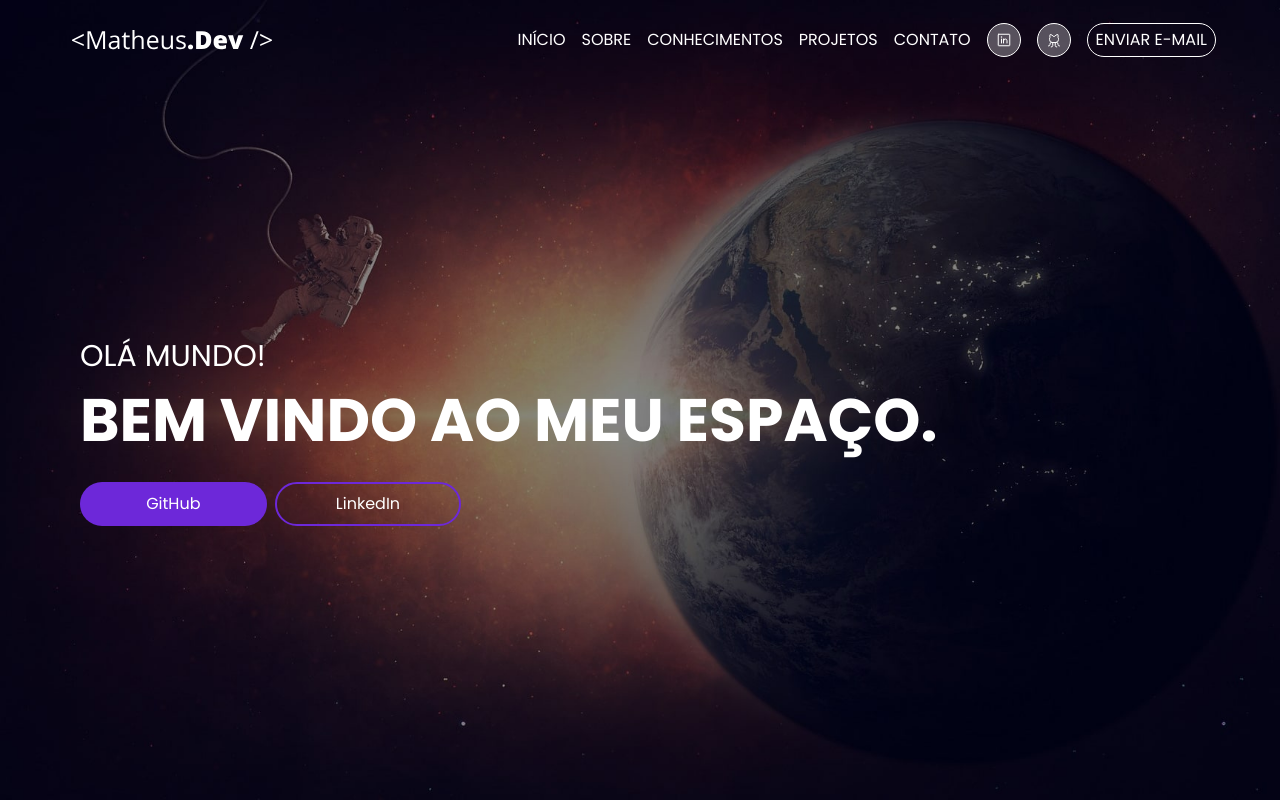
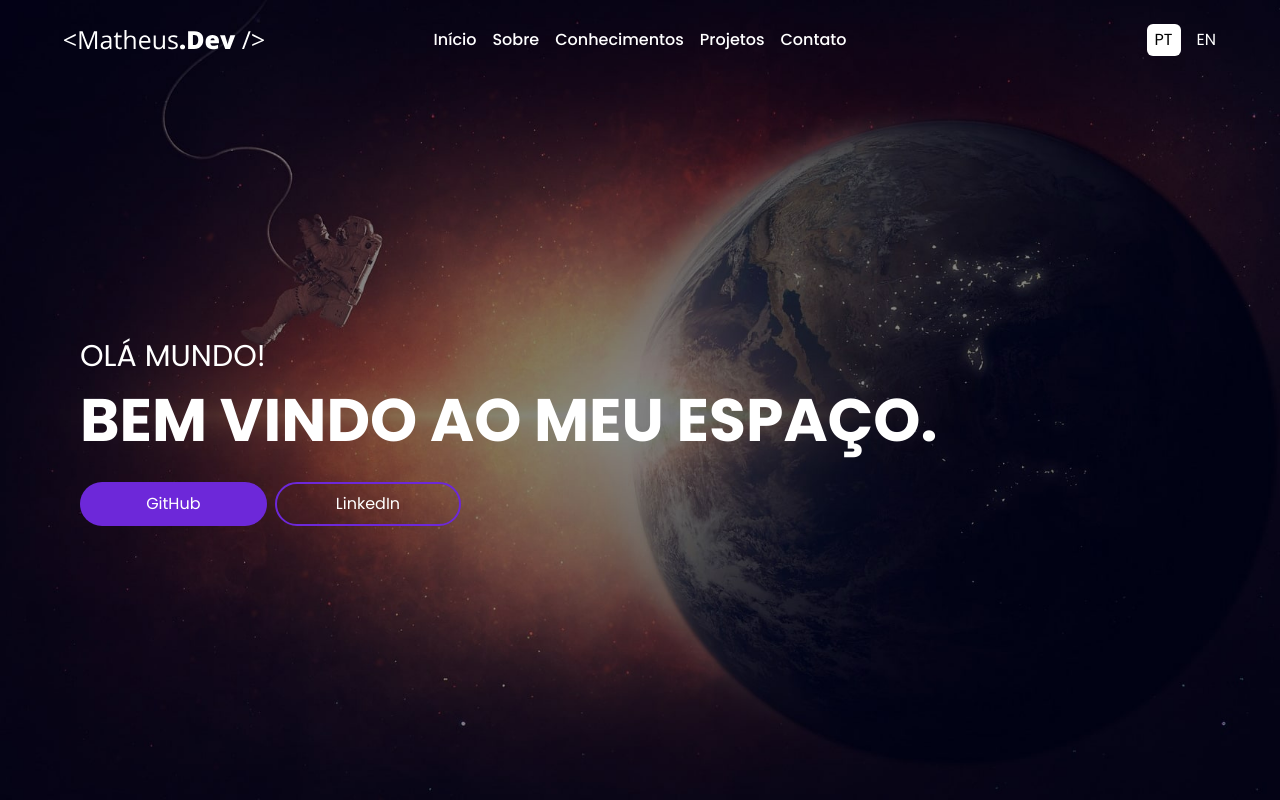
Before and after one commit to andradematheusdev/portfolio, a React (Vite) app: page / in a window 1280 px wide. Shown: the top 800 px of the page. Built offline with nearby package versions, Linux system fonts and the light colour scheme; no server answers.

Commit message:
Update: Header layout base

```diff
--- a/src/components/Header/index.tsx
+++ b/src/components/Header/index.tsx
@@ -2,11 +2,11 @@ import { useEffect, useState } from "react";
 
 import Logo from "../Logo";
 
-import { LinkedinLogo, GithubLogo } from "phosphor-react";
-
-import Button from "../Button/Button";
-import MobileMenuToggle from "../MobileMenuToggle/MobileMenuToggle";
-import MobileMenu from "../MobileMenu/MobileMenu";
+import {
+  MobileMenuToggle,
+  MobileMenu,
+  LanguageSelector,
+} from '../';
 
 export const Header = () => {
   const [scroll, setScroll] = useState(false);
@@ -21,65 +21,30 @@ export const Header = () => {
   return (
     <>
       <header className={`my-header z-40 ${scrollClasses}`}>
-        <div>
+        <div className="w-64">
           <Logo className="fill-white" />
         </div>
-        <div className="hidden lg:flex h-full items-center justify-center">
-          <div>
-            <a href="#home" className="hover:text-violet-700">
-              INÍCIO
+        <nav className="hidden lg:flex flex-1 items-center justify-center gap-x-4 font-medium">
+            <a href="#home" className="hover:text-violet-700 transition-colors">
+              Início
             </a>
-          </div>
-          <div>
-            <a href="#about" className="hover:text-violet-700">
-              SOBRE
+            <a href="#about" className="hover:text-violet-700 transition-colors">
+              Sobre
             </a>
-          </div>
-          <div>
-            <a href="#skills" className="hover:text-violet-700">
-              CONHECIMENTOS
+            <a href="#skills" className="hover:text-violet-700 transition-colors">
+              Conhecimentos
             </a>
-          </div>
-          <div>
-            <a href="#projects" className="hover:text-violet-700">
-              PROJETOS
+            <a href="#projects" className="hover:text-violet-700 transition-colors">
+              Projetos
             </a>
-          </div>
-          <div>
-            <a href="#contact" className="hover:text-violet-700">
-              CONTATO
+            <a href="#contact" className="hover:text-violet-700 transition-colors">
+              Contato
             </a>
-          </div>
-          <div>
-            <a
-              href="https://www.linkedin.com/in/matheus-andrade-ba2b16226/"
-              className="text-white flex flex-1 items-center justify-center px-6"
-              target={"_blank"}
-            >
-              <span className="header-icon">
-                <LinkedinLogo />
-              </span>
-            </a>
-          </div>
-          <div>
-            <a
-              href="https://github.com/andradematheusdev"
-              className="text-white flex flex-1 items-center justify-center px-6"
-              target={"_blank"}
-            >
-              <span className="header-icon">
-                <GithubLogo />
-              </span>
-            </a>
-          </div>
-          <div>
-            <Button
-              text="ENVIAR E-MAIL"
-              className="text-white border border-white hover:border-violet-700 transition-colors ml-2 hover:bg-header-icon-bg-hover leading-none"
-              url="mailto:andradematheus.dev@gmail.com"
-            />
-          </div>
+        </nav>
+        <div className="w-64 text-right">
+          <LanguageSelector />
         </div>
+
         <div className="flex lg:hidden">
           <MobileMenuToggle />
         </div>
--- /dev/null
+++ b/src/components/LanguageSelector/index.tsx
@@ -0,0 +1,8 @@
+export const LanguageSelector = () => {
+  return (
+    <div className="flex justify-end gap-x-4">
+      <button className="bg-white text-black rounded-md leading-none p-2">PT</button>
+      <button>EN</button>
+    </div>
+  )
+}
--- a/src/components/MobileMenu/MobileMenu.tsx
+++ b/src/components/MobileMenu/index.tsx
@@ -1,9 +1,9 @@
-import { DiscordLogo, GithubLogo, LinkedinLogo } from "phosphor-react";
+import { GithubLogo, LinkedinLogo } from "phosphor-react";
 import { useContext } from "react";
 import { Context, MenuContextType } from "../../contexts/MobileMenuContext";
 import Button from "../Button/Button";
 
-export default function MobileMenu() {
+export const MobileMenu = () => {
   const context = useContext<MenuContextType>(Context);
 
   function handleClick() {
--- a/src/components/MobileMenuToggle/MobileMenuToggle.tsx
+++ b/src/components/MobileMenuToggle/index.tsx
@@ -2,7 +2,7 @@ import { List, X } from "phosphor-react";
 import { useContext } from "react";
 import { Context, MenuContextType } from "../../contexts/MobileMenuContext";
 
-export default function MobileMenuToggle() {
+export const MobileMenuToggle = () => {
   const context = useContext<MenuContextType>(Context);
 
   function handleToggle() {
--- a/src/components/index.ts
+++ b/src/components/index.ts
@@ -1,2 +1,5 @@
 export * from './Header';
 export * from './BackButton';
+export * from './MobileMenuToggle';
+export * from './MobileMenu';
+export * from './LanguageSelector';
--- a/src/styles/global.css
+++ b/src/styles/global.css
@@ -8,7 +8,7 @@ html {
 }
 
 html, body {
-  @apply bg-zinc-900;
+  @apply bg-zinc-900 text-white;
 }
 
 .wellcome-section {
@@ -29,10 +29,6 @@ html, body {
 
 .my-header {
   @apply flex items-center justify-between px-2 md:px-16 fixed top-0 w-full transition-all;
-}
-
-.my-header a {
-  @apply text-white flex flex-1 items-center justify-center px-2 transition-colors;
 }
 
 .header-icon {
```
